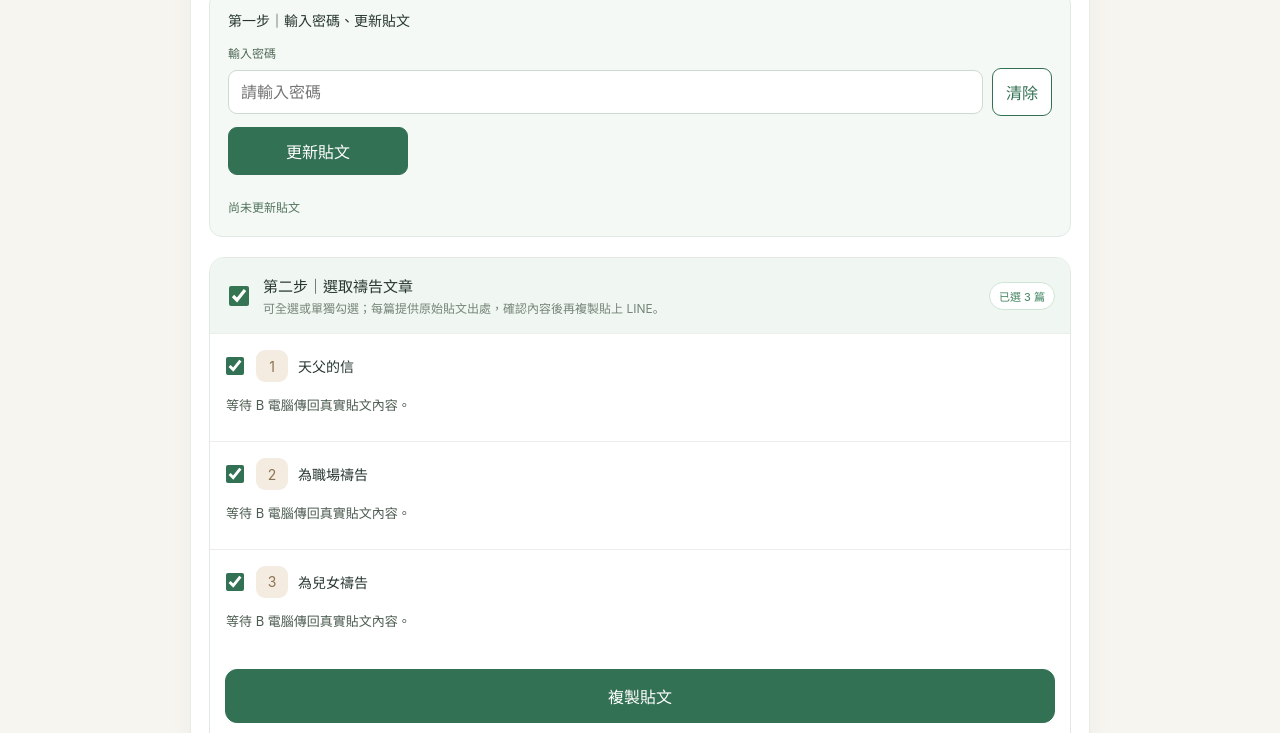
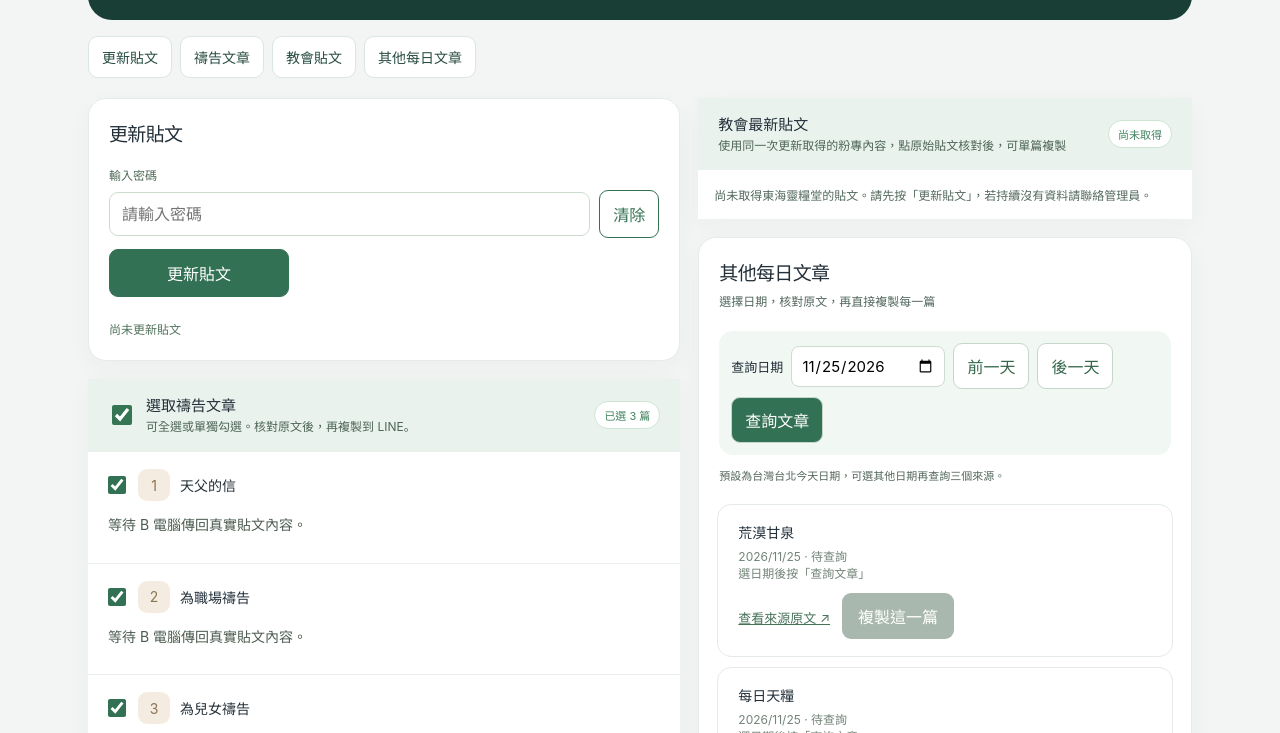
Before and after one commit to dw5000tw-33/DChurch, a plain HTML site: page daily-share/index.html in a window 1280 px wide. Shown: the part 199-932 px from the top of the page. Drawn offline with Linux system fonts and the light colour scheme.

Commit message:
Redesign daily share dashboard layout

```diff
--- a/daily-share/index.html
+++ b/daily-share/index.html
@@ -23,36 +23,71 @@
 .remote-debug pre{white-space:pre-wrap;word-break:break-word;max-height:220px;overflow:auto;background:#fff;border:1px solid #e5ede6;border-radius:8px;padding:10px}
 .remote-error{color:#a04736;font-size:12px}.remote-empty{font-size:13px;color:#7a8b7d;padding:15px}
 @media(max-width:600px){.remote-main{width:100%}.remote-button-row .remote-secondary{width:100%}}
-.remote-controls{margin:0 18px 20px;padding:18px;background:#f5f9f6}.remote-title{margin-bottom:14px}.remote-button-row .remote-main{min-width:180px}.remote-status{padding:10px 0 0}.remote-status.ok{color:#28734b;font-weight:700}.remote-status.error{color:#ac3e36;font-weight:700}.post-head .post-select{height:18px;width:18px;accent-color:#337154;cursor:pointer;margin:0 2px 0 0}.group-top{cursor:pointer}.group-top .group-pill{flex-shrink:0}.remote-secondary[hidden]{display:none!important}.remote-debug[hidden]{display:none!important}@media(max-width:600px){.remote-token-row input{min-width:0}.panel-head{align-items:flex-start}}.church-body{white-space:pre-wrap;overflow-wrap:anywhere;max-height:130px;overflow:hidden;line-height:1.75;font-size:13px;margin:12px 0;color:#4c5c50}.church-body.expanded{max-height:none}.church-actions{display:flex;gap:10px;align-items:center;flex-wrap:wrap}.church-copy{background:#337154;color:#fff;border:0;border-radius:9px;padding:10px 14px;cursor:pointer}.church-link{font-size:12px;color:#397358}.church-notice{padding:16px;color:#758679;font-size:12px}.church-date{font-size:12px;color:#87968b;margin-left:9px}.church-expand{border:0;background:transparent;color:#397358;padding:8px 0;cursor:pointer;font-size:12px}</style>
+.remote-controls{margin:0 18px 20px;padding:18px;background:#f5f9f6}.remote-title{margin-bottom:14px}.remote-button-row .remote-main{min-width:180px}.remote-status{padding:10px 0 0}.remote-status.ok{color:#28734b;font-weight:700}.remote-status.error{color:#ac3e36;font-weight:700}.post-head .post-select{height:18px;width:18px;accent-color:#337154;cursor:pointer;margin:0 2px 0 0}.group-top{cursor:pointer}.group-top .group-pill{flex-shrink:0}.remote-secondary[hidden]{display:none!important}.remote-debug[hidden]{display:none!important}@media(max-width:600px){.remote-token-row input{min-width:0}.panel-head{align-items:flex-start}}.church-body{white-space:pre-wrap;overflow-wrap:anywhere;max-height:130px;overflow:hidden;line-height:1.75;font-size:13px;margin:12px 0;color:#4c5c50}.church-body.expanded{max-height:none}.church-actions{display:flex;gap:10px;align-items:center;flex-wrap:wrap}.church-copy{background:#337154;color:#fff;border:0;border-radius:9px;padding:10px 14px;cursor:pointer}.church-link{font-size:12px;color:#397358}.church-notice{padding:16px;color:#758679;font-size:12px}.church-date{font-size:12px;color:#87968b;margin-left:9px}.church-expand{border:0;background:transparent;color:#397358;padding:8px 0;cursor:pointer;font-size:12px}
+:root{color:#222f39;background:#f3f5f4}
+.layout{max-width:1160px;padding:32px 28px 40px}
+.top{margin:0 0 22px}.brand strong{font-size:16px}.logo{background:#183e36;color:#fff;border-radius:12px}
+.masthead{background:#183e36;color:#fff;border-radius:24px;padding:34px 36px;margin-bottom:16px}
+.masthead p{margin:0 0 7px;color:#d2e5dc;font-size:14px}.masthead h1{margin:0;font-size:clamp(27px,4vw,42px);line-height:1.25;letter-spacing:.02em}
+.section-nav{display:flex;flex-wrap:wrap;gap:8px;margin-bottom:20px}
+.section-nav a{color:#274c42;background:#fff;border:1px solid #dce6e0;border-radius:10px;text-decoration:none;padding:10px 13px;font-size:14px}
+.section-nav a:hover{background:#e4f0e9}
+.workspace{display:grid;grid-template-columns:minmax(0,1.2fr) minmax(0,1fr);gap:18px;align-items:start}
+.lane{display:grid;gap:18px;min-width:0}
+.workspace .panel{border-radius:18px;scroll-margin-top:12px}
+.workspace .panel-head{padding:20px}.panel-head p{color:#52685e;line-height:1.6}
+.workspace .remote-controls{border:0;background:none;margin:0;padding:0 20px 20px}
+.workspace .group{margin:0;border:0;border-radius:0}.workspace .group-top{background:#eaf2ed;padding:15px 20px}
+#churchPanel .group-top{cursor:default}.sub{color:#4d6557;line-height:1.55}
+.post,.single{padding:17px 20px}.post-preview,.church-body,.daily-text{font-size:14px}
+.workspace .notice{padding:0 20px 17px;margin:0;color:#52665b}
+.workspace .date-controls{margin:0 20px 12px;padding:12px;gap:8px}
+.date-controls input{min-width:0;max-width:100%}.date-controls button,.remote-controls button,.primary,.church-copy,.daily-copy{min-height:44px}
+.post-date,.church-date,.source-note,.church-notice{color:#536a5d}.quiet,.church-link,.church-expand,.daily-source{font-size:13px}
+.footer{max-width:1160px;color:#52685e}
+:where(a,button,input,summary):focus-visible{outline:2px solid #397558;outline-offset:3px}
+@media(max-width:810px){.layout{padding:16px 14px 24px}.masthead{padding:25px 20px;border-radius:18px}.workspace{grid-template-columns:1fr}.workspace .panel-head{padding:17px 16px}.workspace .group-top{padding:14px 16px}.footer{padding:0 14px 24px}}
+</style>
 </head>
 <body>
 <main class="layout">
-  <header class="top"><div class="brand"><div class="logo">✦</div><div><strong>每日分享工作台</strong></div></div></header>
+  <header class="top"><div class="brand"><div class="logo">✦</div><div><strong>東海靈糧堂</strong></div></div></header>
 
-  <div class="columns" style="grid-template-columns:1fr;max-width:900px;margin:0 auto">
-   <section>
-    <div class="panel">
-     <div class="panel-head"><div><h2>操作步驟</h2><p>第一步：輸入密碼，更新貼文。第二步：選取文章，查看原始貼文確認後再複製到 LINE。</p></div></div>
+  <div class="masthead"><h1>每日分享工作台</h1></div>
+  <nav class="section-nav" aria-label="工作台區塊">
+    <a href="#updatePanel">更新貼文</a>
+    <a href="#prayerPanel">禱告文章</a>
+    <a href="#churchPanel">教會貼文</a>
+    <a href="#dailyPanel">其他每日文章</a>
+  </nav>
+  <div class="workspace">
+    <div class="lane">
+      <section class="panel" id="updatePanel" aria-labelledby="updateTitle">
+        <div class="panel-head"><h2 id="updateTitle">更新貼文</h2></div>
       <div class="remote-controls">
-        <div class="remote-title">第一步｜輸入密碼、更新貼文</div>
+
         <label for="remoteToken" class="remote-label">輸入密碼</label>
         <div class="remote-token-row"><input type="password" id="remoteToken" autocomplete="off" placeholder="請輸入密碼"><button type="button" id="clearToken" class="remote-secondary">清除</button></div>
         <div class="remote-button-row"><button type="button" class="remote-main" id="remoteRead">更新貼文</button><button type="button" class="remote-secondary" id="remoteLast" hidden tabindex="-1">查看最近回傳</button></div>
         <div class="remote-status" id="remoteStatus" role="status" aria-live="polite">尚未更新貼文</div>
         <details class="remote-debug" hidden><summary>診斷</summary><pre id="remoteDebug">尚無資料</pre></details>
       </div>
-     <div class="group">
-      <label class="group-top"><input type="checkbox" id="groupCheck" checked><span><strong>第二步｜選取禱告文章</strong><div class="sub">可全選或單獨勾選；每篇提供原始貼文出處，確認內容後再複製貼上 LINE。</div></span><span class="group-pill" id="selectionCount">已選 3 篇</span></label>
+      </section>
+     <section class="group panel" id="prayerPanel" aria-label="禱告文章">
+      <label class="group-top"><input type="checkbox" id="groupCheck" checked><span><strong>選取禱告文章</strong><div class="sub">可全選或單獨勾選。核對原文後，再複製到 LINE。</div></span><span class="group-pill" id="selectionCount">已選 3 篇</span></label>
 <div id="groupPosts"></div><button type="button" class="primary" style="width:calc(100% - 30px);margin:12px 15px 15px" id="directPrayerCopy">複製貼文</button><p id="prayerCopyStatus" class="notice">更新貼文後，勾選要分享的文章。</p>
-     </div>
-     <div class="group" id="churchPanel">
-       <div class="group-top"><span><strong>第三步｜查看東海靈糧堂最新貼文</strong><div class="sub">使用同一次更新取得的粉專內容，點原始貼文核對後，可單篇複製</div></span><span class="group-pill" id="churchCount">尚未讀取</span></div>
+     </section>
+    </div>
+    <div class="lane">
+     <section class="group panel" id="churchPanel" aria-label="教會貼文">
+       <div class="group-top"><span><strong>教會最新貼文</strong><div class="sub">使用同一次更新取得的粉專內容，點原始貼文核對後，可單篇複製</div></span><span class="group-pill" id="churchCount">尚未讀取</span></div>
        <div id="churchPosts"><div class="church-notice">更新貼文後，這裡會顯示取得的東海靈糧堂貼文。</div></div>
-     </div>
-     <div class="panel-head" style="padding-top:5px"><div><h2>其他每日文章</h2><p>選擇日期，核對原文，再直接複製每一篇</p></div></div><div class="date-controls"><label for="articleDate">查詢日期</label><input id="articleDate" type="date"><button type="button" id="previousDay">前一天</button><button type="button" id="nextDay">後一天</button><button type="button" id="dailyLookup">查詢文章</button></div><p id="dailyState" class="notice">預設為台灣台北今天日期，可選其他日期再查詢三個來源。</p>
+     </section>
+     <section class="panel" id="dailyPanel" aria-labelledby="dailyTitle">
+     <div class="panel-head"><div><h2 id="dailyTitle">其他每日文章</h2><p>選擇日期，核對原文，再直接複製每一篇</p></div></div><div class="date-controls"><label for="articleDate">查詢日期</label><input id="articleDate" type="date"><button type="button" id="previousDay">前一天</button><button type="button" id="nextDay">後一天</button><button type="button" id="dailyLookup">查詢文章</button></div><p id="dailyState" class="notice">預設為台灣台北今天日期，可選其他日期再查詢三個來源。</p>
      <div class="single-list" id="dailyArticles"></div><div id="others" style="display:none"></div>
+     </section>
     </div>
-   </section>
    <aside class="right" style="display:none"><div class="panel">
     <div class="panel-head"><div><h2>LINE 分享預覽</h2><p>只包含勾選文章的正文，不包含網址</p></div><span class="count" id="count">已選 3 篇</span></div>
     <div class="preview-wrap"><div class="preview-title"><span>完整分享文字</span><span id="length">0 字</span></div><pre class="preview-text" id="preview"></pre></div>
@@ -63,7 +98,7 @@
    </div></aside>
   </div>
 </main>
-<footer class="footer">東海靈糧堂｜每日貼文整理工具・初版介面預覽｜未連接正式資料來源</footer>
+<footer class="footer">東海靈糧堂｜每日貼文整理工具</footer>
 <script>
 (function(){
 'use strict';
```
